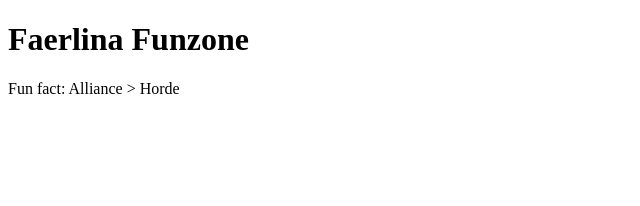
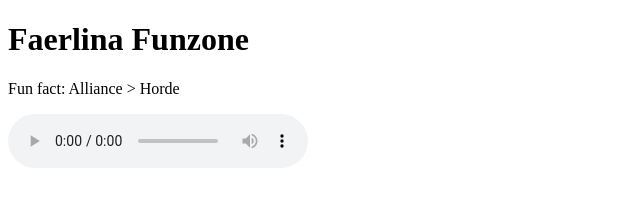
Before and after one commit to Narrosh/Narrosh.github.io, a plain HTML site: page index.html in a window 1280 px wide. Shown: the whole page, without its empty margins (0-640 px from the left). Drawn offline with Linux system fonts and the light colour scheme.

Commit message:
Added music

```diff
--- a/index.html
+++ b/index.html
@@ -3,5 +3,9 @@
 <body>
 <h1>Faerlina Funzone</h1>
 <p>Fun fact: Alliance > Horde</p>
+<audio controls autoplay>
+  <source src="storm.mp3" type="audio/mpeg">
+  Your browser does not support the audio element.
+</audio>
 </body>
 </html>
```
Also changed, not shown: 1 other file.
